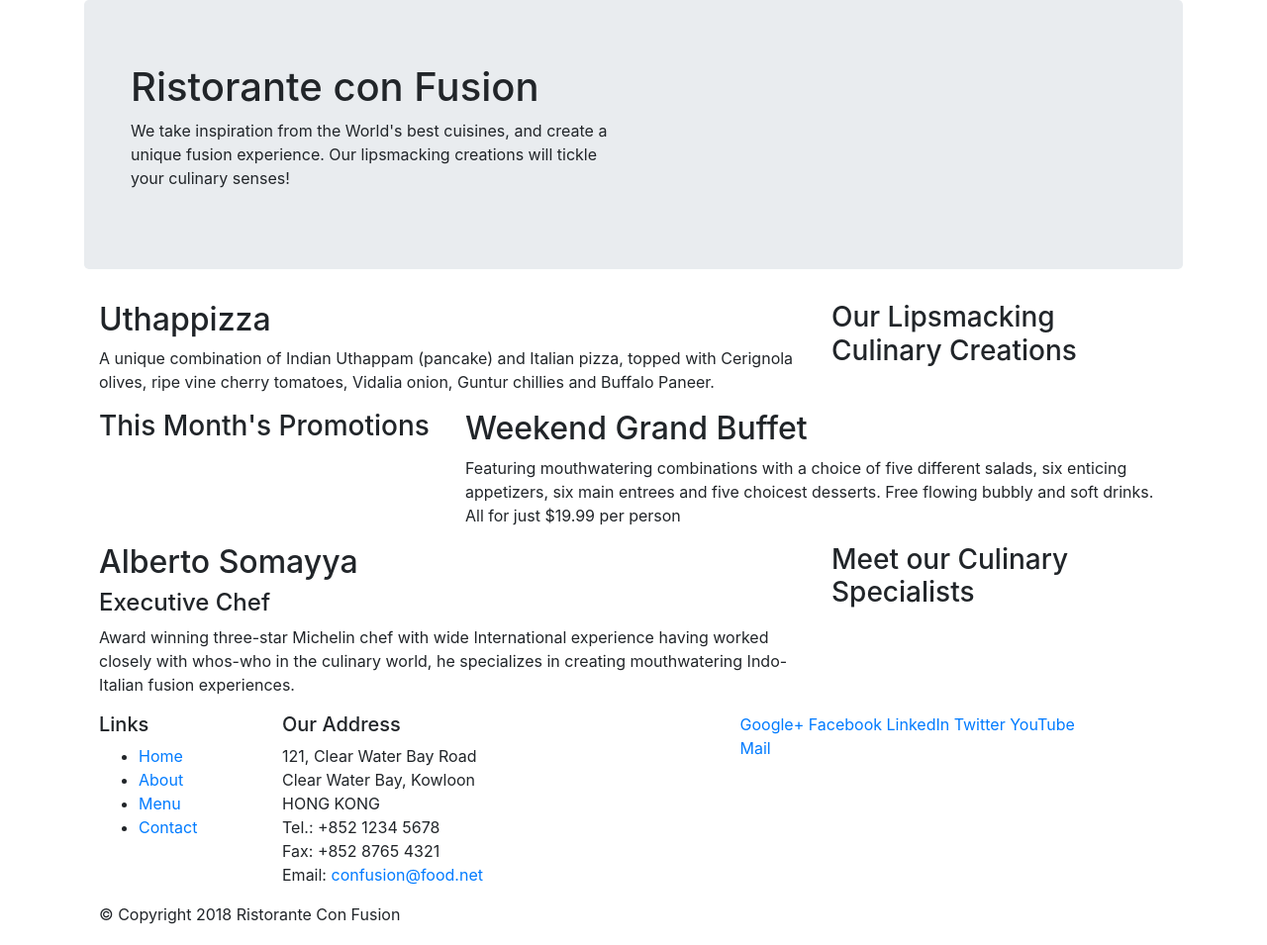
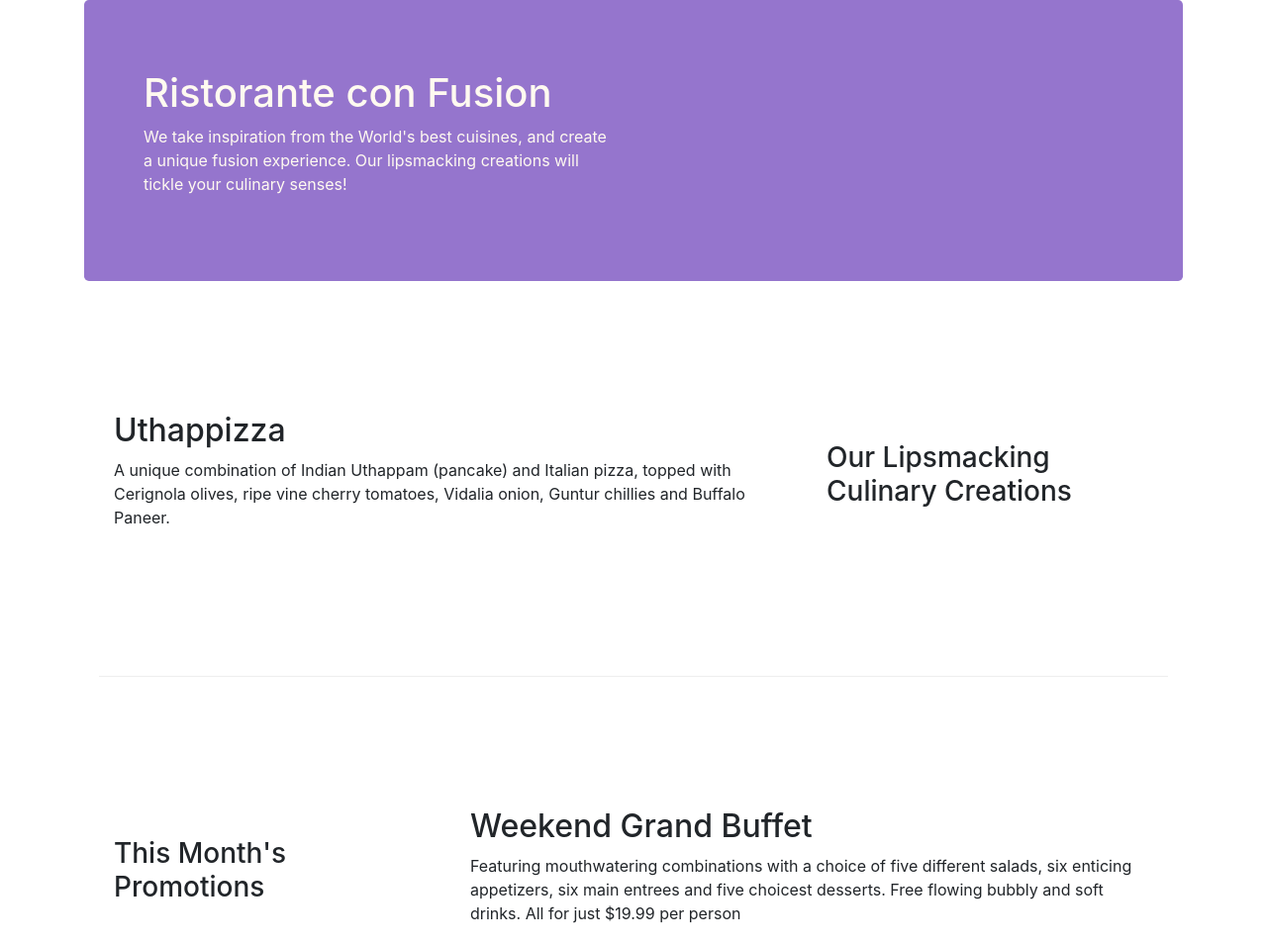
Before and after one commit to Aman16102000/Ristorante-con-Fusion-Bootstrap, a website: page index.html in a window 1280 px wide. Shown: the top 955 px of the page at 99% size. Drawn offline with nearby package versions, Linux system fonts and the light colour scheme.

Commit message:
Assignment 1 Coursera

```diff
--- /dev/null
+++ b/aboutStyle.css
@@ -0,0 +1,11 @@
+.jumbotron{
+    background: #9575CD;
+}
+.history{
+    min-height: 400px;
+    border-bottom: 1px ridge;
+    margin: 50px 0px 50px 0px;
+}
+.footer{
+    background: #D1C4E9;
+}
--- /dev/null
+++ b/aboutus.html
@@ -0,0 +1,113 @@
+<!DOCTYPE html>
+<html lang="en">
+
+<head>
+    <meta charset="utf-8">
+    <meta name="viewport" content="width=device-width, initial-scale=1, shrink-to-fit=no">
+    <meta http-equiv="x-ua-compatible" content="ie=edge">
+
+    <!-- Bootstrap CSS -->
+    <link rel="stylesheet" href="node_modules/bootstrap/dist/css/bootstrap.min.css">
+    <link rel="stylesheet" href="aboutStyle.css">
+    <title>Ristorante Con Fusion: About Us</title>
+
+</head>
+
+<body>
+
+    <header class="jumbotron">
+        <div class="container">
+            <div class="row row-header">
+                <div class="col-12 col-sm-6">
+                    <h1>Ristorante con Fusion</h1>
+                    <p>We take inspiration from the World's best cuisines, and create a unique fusion experience. Our lipsmacking creations will tickle your culinary senses!</p>
+                </div>
+                <div class="col-12 col-sm">
+                </div>
+            </div>
+        </div>
+    </header>
+
+    <div class="container">
+        <div class="row">
+            <div class="col-12 col-sm">
+               <h3>About Us</h3>
+               <hr>
+            </div>
+        </div>
+
+        <div class="row history">
+            <div  class="col-12 col-sm-6 align-self-center">
+                <h2>Our History</h2>
+                <p>Started in 2010, Ristorante con Fusion quickly established itself as a culinary icon par excellence in Hong Kong. With its unique brand of world fusion cuisine that can be found nowhere else, it enjoys patronage from the A-list clientele in Hong Kong.  Featuring four of the best three-star Michelin chefs in the world, you never know what will arrive on your plate the next time you visit us.</p>
+                <p>The restaurant traces its humble beginnings to <em>The Frying Pan</em>, a successful chain started by our CEO, Mr. Peter Pan, that featured for the first time the world's best cuisines in a pan.</p>
+            </div>
+            <div>
+            </div>
+        </div>
+
+
+        <div class="row">
+            <div class="col-12 col-sm-12 ">
+                <h2>Corporate Leadership</h2>
+                <h3>Peter Pan <small>Chief Epicurious Officer</small></h3>
+                <p class="d-none d-sm-block">Our CEO, Peter, credits his hardworking East Asian immigrant parents who undertook the arduous journey to the shores of America with the intention of giving their children the best future. His mother's wizardy in the kitchen whipping up the tastiest dishes with whatever is available inexpensively at the supermarket, was his first inspiration to create the fusion cuisines for which <em>The Frying Pan</em> became well known. He brings his zeal for fusion cuisines to this restaurant, pioneering cross-cultural culinary connections.</p>
+                <h3>Dhanasekaran Witherspoon <small>Chief Food Officer</small></h3>
+                <p class="d-none d-sm-block">Our CFO, Danny, as he is affectionately referred to by his colleagues, comes from a long established family tradition in farming and produce. His experiences growing up on a farm in the Australian outback gave him great appreciation for varieties of food sources. As he puts it in his own words, <em>Everything that runs, wins, and everything that stays, pays!</em></p>
+                <h3>Agumbe Tang <small>Chief Taste Officer</small></h3>
+                <p class="d-none d-sm-block">Blessed with the most discerning gustatory sense, Agumbe, our CTO, personally ensures that every dish that we serve meets his exacting tastes. Our chefs dread the tongue lashing that ensues if their dish does not meet his exacting standards. He lives by his motto, <em>You click only if you survive my lick.</em></p>
+                <h3>Alberto Somayya <small>Executive Chef</small></h3>
+                <p class="d-none d-sm-block">Award winning three-star Michelin chef with wide International experience having worked closely with whos-who in the culinary world, he specializes in creating mouthwatering Indo-Italian fusion experiences. He says, <em>Put together the cuisines from the two craziest cultures, and you get a winning hit! Amma Mia!</em></p>
+            </div>
+       </div>
+
+    </div>
+
+    <footer class="footer">
+        <div class="container">
+            <div class="row">
+                <div class="col-4 offset-1 col-sm-2">
+                    <h5>Links</h5>
+                    <ul class="list-unstyled">
+                        <li><a href="#">Home</a></li>
+                        <li><a href="#">About</a></li>
+                        <li><a href="#">Menu</a></li>
+                        <li><a href="#">Contact</a></li>
+                    </ul>
+                </div>
+                <div class="col-7 col-sm-5">
+                    <h5>Our Address</h5>
+                    <address>
+		              121, Clear Water Bay Road<br>
+		              Clear Water Bay, Kowloon<br>
+		              HONG KONG<br>
+		              Tel.: +852 1234 5678<br>
+		              Fax: +852 8765 4321<br>
+		              Email: <a href="mailto:confusion@food.net">confusion@food.net</a>
+		           </address>
+                </div>
+                <div class="col-12 col-sm-4 align-self-center">
+                    <div class="text-center">
+                        <a href="http://google.com/+">Google+</a>
+                        <a href="http://www.facebook.com/profile.php?id=">Facebook</a>
+                        <a href="http://www.linkedin.com/in/">LinkedIn</a>
+                        <a href="http://twitter.com/">Twitter</a>
+                        <a href="http://youtube.com/">YouTube</a>
+                        <a href="mailto:">Mail</a>
+                    </div>
+                </div>
+           </div>
+           <div class="row justify-content-center">
+                <div class="col-auto">
+                    <p>© Copyright 2018 Ristorante Con Fusion</p>
+                </div>
+           </div>
+        </div>
+    </footer>
+    <script src="node_modules/jquery/dist/jquery.slim.min.js"></script>
+    <script src="node_modules/popper.js/dist/umd/popper.min.js"></script>
+    <script src="node_modules/bootstrap/dist/js/bootstrap.min.js"></script>
+
+</body>
+
+</html>
--- a/index.html
+++ b/index.html
@@ -8,6 +8,7 @@
 
     <!-- Bootstrap CSS -->
     <link rel="stylesheet" href="node_modules/bootstrap/dist/css/bootstrap.min.css">
+    <link rel="stylesheet" href="style.css">
     <title>Ristorante Con Fusion</title>
 </head>
 
@@ -15,7 +16,7 @@
 
     <header class="jumbotron">
         <div class="container">
-            <div  class="row">
+            <div  class="row row-header">
                 <div class="col-12 col-sm-6">
                     <h1>Ristorante con Fusion</h1>
                     <p>We take inspiration from the World's best cuisines, and create a unique fusion experience. Our lipsmacking creations will tickle your culinary senses!</p>
@@ -27,7 +28,7 @@
     </header>
 
     <div class="container">
-        <div  class="row">
+        <div  class="row row-content align-items-center ">
             <div class="col-12 col-sm-4 order-sm-last md-3">
                 <h3>Our Lipsmacking Culinary Creations</h3>
             </div>
@@ -38,7 +39,7 @@
         </div>
 
 
-        <div  class="row">
+        <div  class="row row-content align-items-center">
             <div class="col-12 col-sm-4 md-3">
                 <h3>This Month's Promotions</h3>
             </div>
@@ -48,7 +49,7 @@
             </div>
         </div>
 
-        <div  class="row">
+        <div  class="row row-content align-items-center">
             <div  class="col-12 col-sm-4 order-sm-last md-3">
                 <h3>Meet our Culinary Specialists</h3>
             </div>
@@ -60,12 +61,12 @@
         </div>
     </div>
 
-    <footer>
+    <footer class="footer ">
         <div class="container">
             <div  class="row">
                 <div class="col-4 col-sm-2">
                     <h5>Links</h5>
-                    <ul>
+                    <ul class="list-unstyled"
                         <li><a href="#">Home</a></li>
                         <li><a href="#">About</a></li>
                         <li><a href="#">Menu</a></li>
@@ -74,7 +75,7 @@
                 </div>
                 <div class="col-7 col-sm-5">
                     <h5>Our Address</h5>
-                    <address>
+                    <address class="address">
 		              121, Clear Water Bay Road<br>
 		              Clear Water Bay, Kowloon<br>
 		              HONG KONG<br>
@@ -83,8 +84,8 @@
 		              Email: <a href="mailto:confusion@food.net">confusion@food.net</a>
 		           </address>
                 </div>
-                <div class="col-12 col-sm-4">
-                    <div>
+                <div class="col-12 col-sm-4 align-self-center">
+                    <div class="text-center">
                         <a href="http://google.com/+">Google+</a>
                         <a href="http://www.facebook.com/profile.php?id=">Facebook</a>
                         <a href="http://www.linkedin.com/in/">LinkedIn</a>
@@ -94,7 +95,7 @@
                     </div>
                 </div>
            </div>
-           <div  class="row">
+           <div  class="row justify-content-center">
                 <div class="col-auto">
                     <p>© Copyright 2018 Ristorante Con Fusion</p>
                 </div>
--- a/package.json
+++ b/package.json
@@ -3,6 +3,7 @@
   "version": "1.0.0",
   "description": "This is a website for Ristorante Con Fusion",
   "main": "index.html",
+
   "scripts": {
     "start": "npm run lite",
     "test": "echo \"Error: no test specified\" && exit 1",
--- /dev/null
+++ b/style.css
@@ -0,0 +1,28 @@
+.row-header{
+     margin: 0px auto;
+     padding: 0px auto;
+}
+.row-content{
+    margin: 0px auto;
+    padding: 50px 0px 50px 0px;
+    border-bottom: 1px ridge;
+    min-height: 400px;
+    /*background-color: forestgreen;*/
+}
+.footer{
+    background-color: #D1C4E9;
+    margin: 0px auto;
+    padding: 20px 0px 20px 0px;
+}
+.jumbotron{
+    padding: 70px 30px 70px 30px;
+    margin: 0px auto;
+    background: #9575CD;
+    color: floralwhite;
+}
+
+.address{
+    font-size: 80%;
+    margin: 0px;
+    color: #0f0f0f;
+}
```
Also changed, not shown: extra small.jpg (added), small-extra large.jpg (added).
